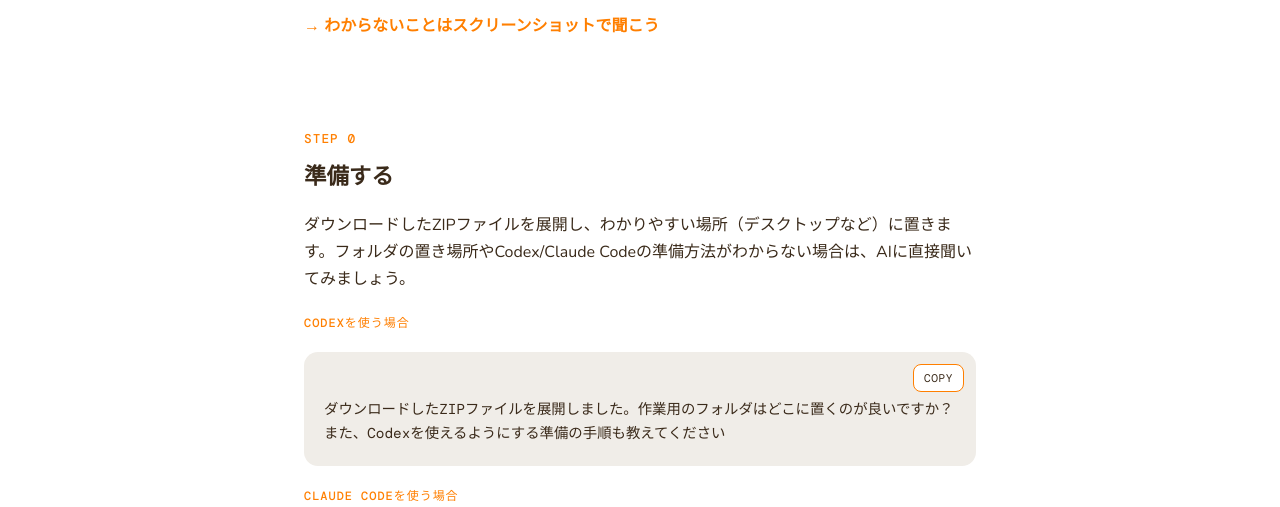
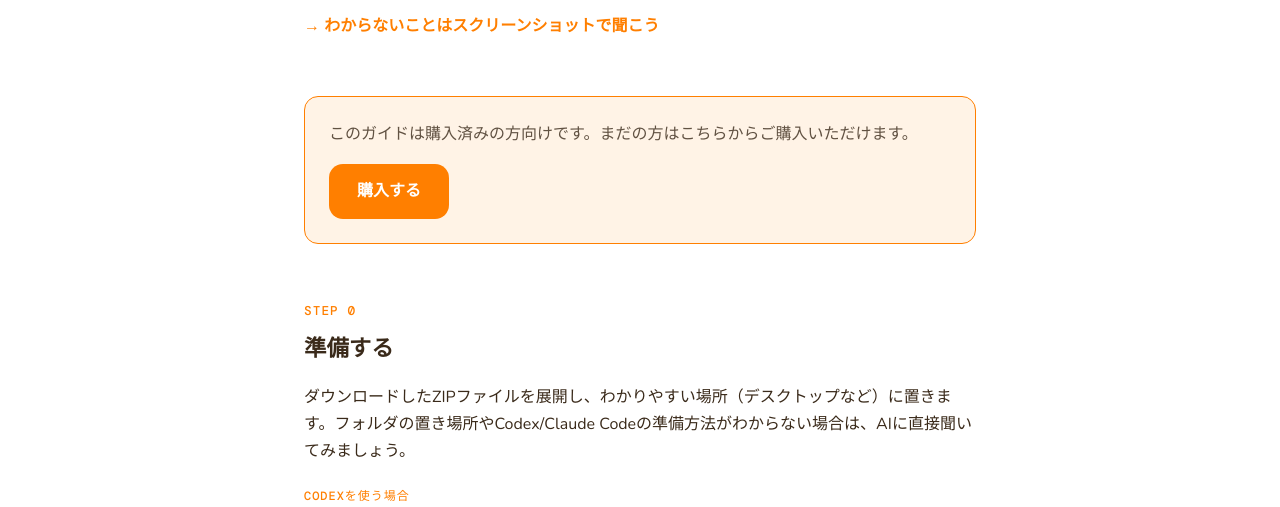
Before and after one commit to orangemark0808-code/orangemania-guide, a plain HTML site: page guide/web/list/pomodoro/index.html in a window 1280 px wide. Shown: the part 293-800 px from the top of the page. Drawn offline with nearby package versions, Linux system fonts and the light colour scheme.

Commit message:
feat: Pomodoroガイドに未購入者向け導線ボックスを追加
STEP 0の直前に案内文と購入ボタンを配置し、未購入のまま辿り着いた
訪問者を購入ページへ誘導する。他ガイドページにも展開しやすいよう
purchase-noticeクラスとして独立させた。

Co-Authored-By: Claude Sonnet 5 <noreply@anthropic.com>

```diff
--- a/css/style.css
+++ b/css/style.css
@@ -141,6 +141,16 @@ p {
 
 .tip-highlight {
   background: #FFF3E6;
+}
+
+/* 未購入者向け導線ボックス */
+.purchase-notice {
+  background: #FFF3E6;
+  margin: 24px 0 40px;
+}
+
+.purchase-notice p {
+  margin-bottom: 16px;
 }
 
 /* ステップセクション */
--- a/guide/web/list/pomodoro/index.html
+++ b/guide/web/list/pomodoro/index.html
@@ -39,6 +39,11 @@
   <h1>Pomodoro Timer カスタマイズガイド</h1>
   <p>このガイドでは、Pomodoro TimerをAIと一緒にカスタマイズしていく手順を、ステップごとに紹介します。迷ったりわからないことはAIに聞きながら進めてください。</p>
   <a href="#tips-screenshot" class="tips-jump-link">→ わからないことはスクリーンショットで聞こう</a>
+
+  <div class="card purchase-notice">
+    <p>このガイドは購入済みの方向けです。まだの方はこちらからご購入いただけます。</p>
+    <a href="https://note.com/orangemania_wdp/n/n3e094d4dc335" class="btn" target="_blank" rel="noopener noreferrer">購入する</a>
+  </div>
 
   <section class="step">
     <span class="step-number">STEP 0</span>
```
